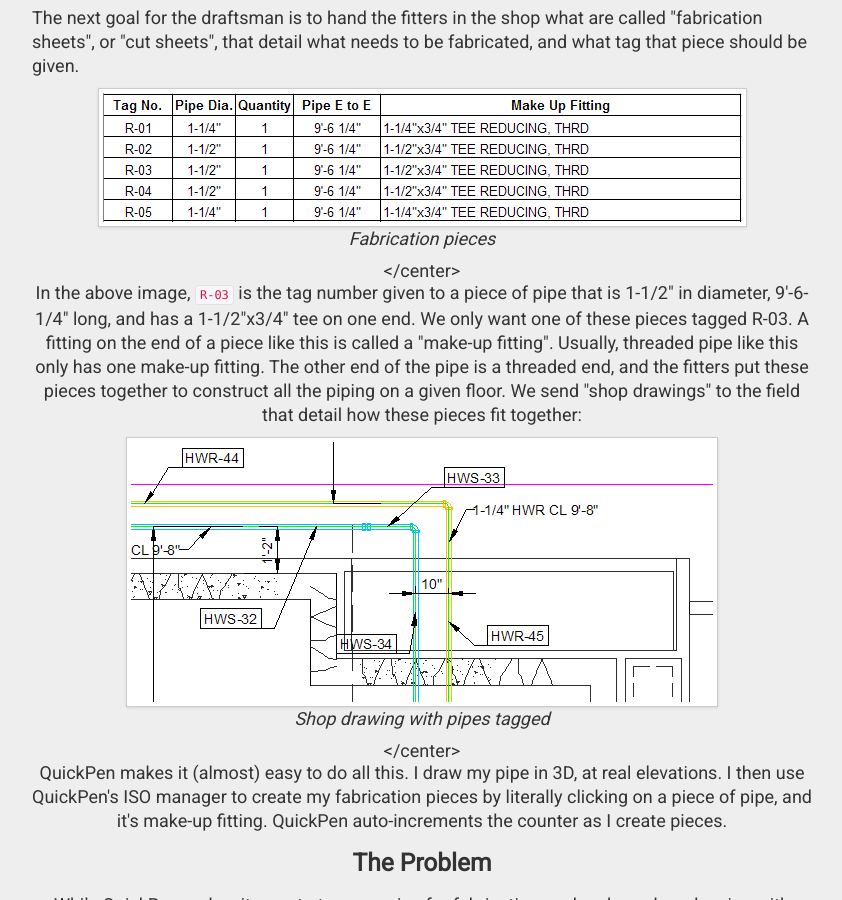
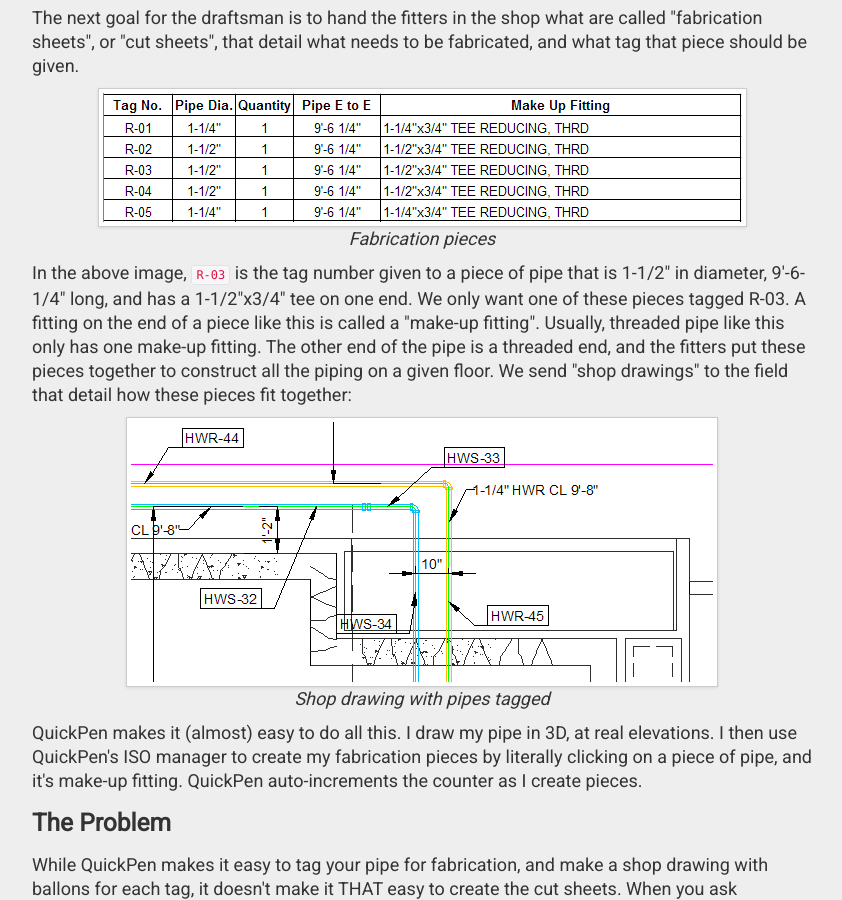
Before and after one commit to speric/speric.github.com, a Jekyll site: the page built from _posts/2012-08-26-pipe-fabrication-with-quickpen-3d-and-csvs.markdown, in a window 1280 px wide and 900 px high, scrolled down 1151 px. Shown: the whole window, without its empty margins (218-1060 px from the left). Built offline with Jekyll 4.4.1, drawn with Linux system fonts in a browser that asks for light colours; some web fonts are replaced; comment, search, counter and statistics services are not loaded.

Commit message:
More formatting fixes

```diff
--- a/_posts/2012-08-26-pipe-fabrication-with-quickpen-3d-and-csvs.markdown
+++ b/_posts/2012-08-26-pipe-fabrication-with-quickpen-3d-and-csvs.markdown
@@ -6,7 +6,12 @@ title: Pipe Fabrication with QuickPen 3D and CSVs
 
 <p>My full-time job is as a mechanical draftsman for an HVAC contractor.  Our work is mostly in high-end residential apartment buildings and hotels in the 5 boroughs of New York City.  We build steam and water-based HVAC systems (sometimes both in the same building).  At work, we use <a href="http://www.quickpen.com/index.php/Products/PipeDesigner-3D-Overview.html">QuickPen Pipe Designer 3D</a>, on top of AutoCAD, to draw 3D models of our mechanical piping.</p>
 
-<center><div><img src="/assets/images/prv.png" class="img-polaroid"/><p><i>A PRV station</i></p></div></center>
+<center>
+  <div>
+    <img src="/assets/images/prv.png" class="img-polaroid"/>
+    <p><i>A PRV station</i></p>
+  </div>
+</center>
 
 <h3>Coordination</h3>
 <p>To get pipe to the field, the draftsmen first take the contract drawings from the architect and engineer, and we draw our pipe on the floor layout.  We then attend coordination meetings, where all trades (plumbers, electricians, sheetmetal, etc.) work on a set of drawings that has everyone's "stuff" on them.  This lets us resolve conflicts and hits.  Pipe moves around, duct gets raised or lowered, and so on.  When all trades sign off on the drawing for a particular floor, the draftsmen are then free to go back to their offices, update their own shop drawings, and work on fabricating their pipe.  The adoption of <a href="http://usa.autodesk.com/building-information-modeling/">BIM</a> and related software stacks promises to make/has made some of these steps unncessary, but many jobs are still coordinated like this.</p>
@@ -14,11 +19,21 @@ title: Pipe Fabrication with QuickPen 3D and CSVs
 <h3>Fabrication</h3>
 <p>The next goal for the draftsman is to hand the fitters in the shop what are called "fabrication sheets", or "cut sheets", that detail what needs to be fabricated, and what tag that piece should be given.</p>
 
-<center><div><img src="/assets/images/cut-sheets.png" class="img-polaroid"/><p><i>Fabrication pieces</i></p></center>
+<center>
+  <div>
+    <img src="/assets/images/cut-sheets.png" class="img-polaroid"/>
+    <p><i>Fabrication pieces</i></p>
+  </div>
+</center>
 
 <p>In the above image, <code>R-03</code> is the tag number given to a piece of pipe that is 1-1/2" in diameter, 9'-6-1/4" long, and has a 1-1/2"x3/4" tee on one end.  We only want one of these pieces tagged R-03.  A fitting on the end of a piece like this is called a "make-up fitting". Usually, threaded pipe like this only has one make-up fitting. The other end of the pipe is a threaded end, and the fitters put these pieces together to construct all the piping on a given floor. We send "shop drawings" to the field that detail how these pieces fit together:</p>
 
-<center><div><img src="/assets/images/balloon-dwg.png" class="img-polaroid"/><p><i>Shop drawing with pipes tagged</i></p></center>
+<center>
+  <div>
+    <img src="/assets/images/balloon-dwg.png" class="img-polaroid"/>
+      <p><i>Shop drawing with pipes tagged</i></p>
+  </div>
+</center>
 
 <p>QuickPen makes it (almost) easy to do all this.  I draw my pipe in 3D, at real elevations. I then use QuickPen's ISO manager to create my fabrication pieces by literally clicking on a piece of pipe, and it's make-up fitting.  QuickPen auto-increments the counter as I create pieces.</p>
 
```
